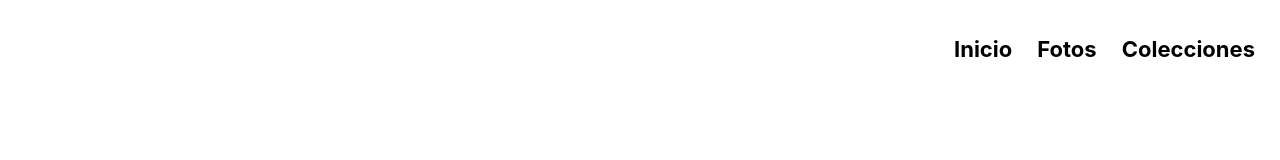
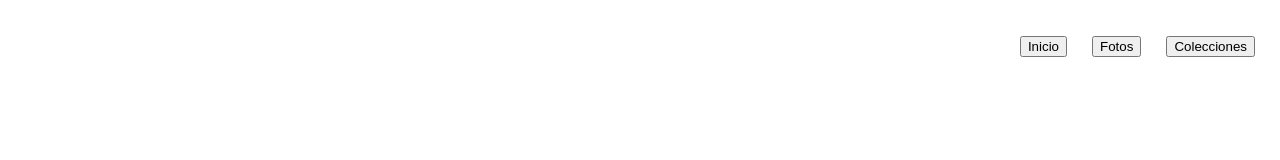
Before and after one commit to rocabrera94/react-landing-page, a React (Create React App) app: page / in a window 1280 px wide. Shown: the top 160 px of the page. Built offline with nearby package versions, Linux system fonts and the light colour scheme.

Commit message:
Update App.js

```diff
--- a/src/App.js
+++ b/src/App.js
@@ -22,9 +22,9 @@ export default App;
 function Menu() {
   return <div className='menu'>
     <ul className='lista'>
-      <li><a>Inicio</a></li>
-      <li><a>Fotos</a></li>
-      <li><a>Colecciones</a></li>
+      <li><button className='btn-menu'>Inicio</button></li>
+      <li><button className='btn-menu'>Fotos</button></li>
+      <li><button className='btn-menu'>Colecciones</button></li>
     </ul>
   </div>
 }
```
